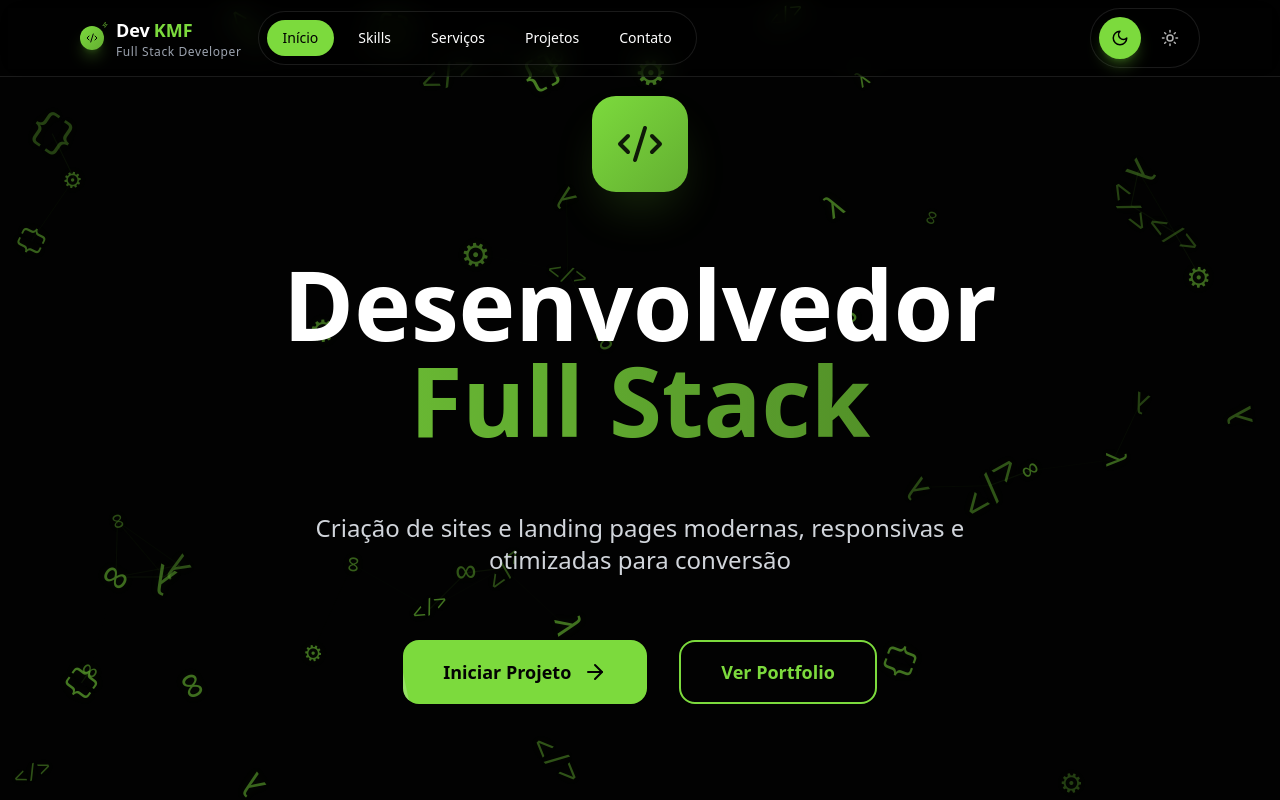
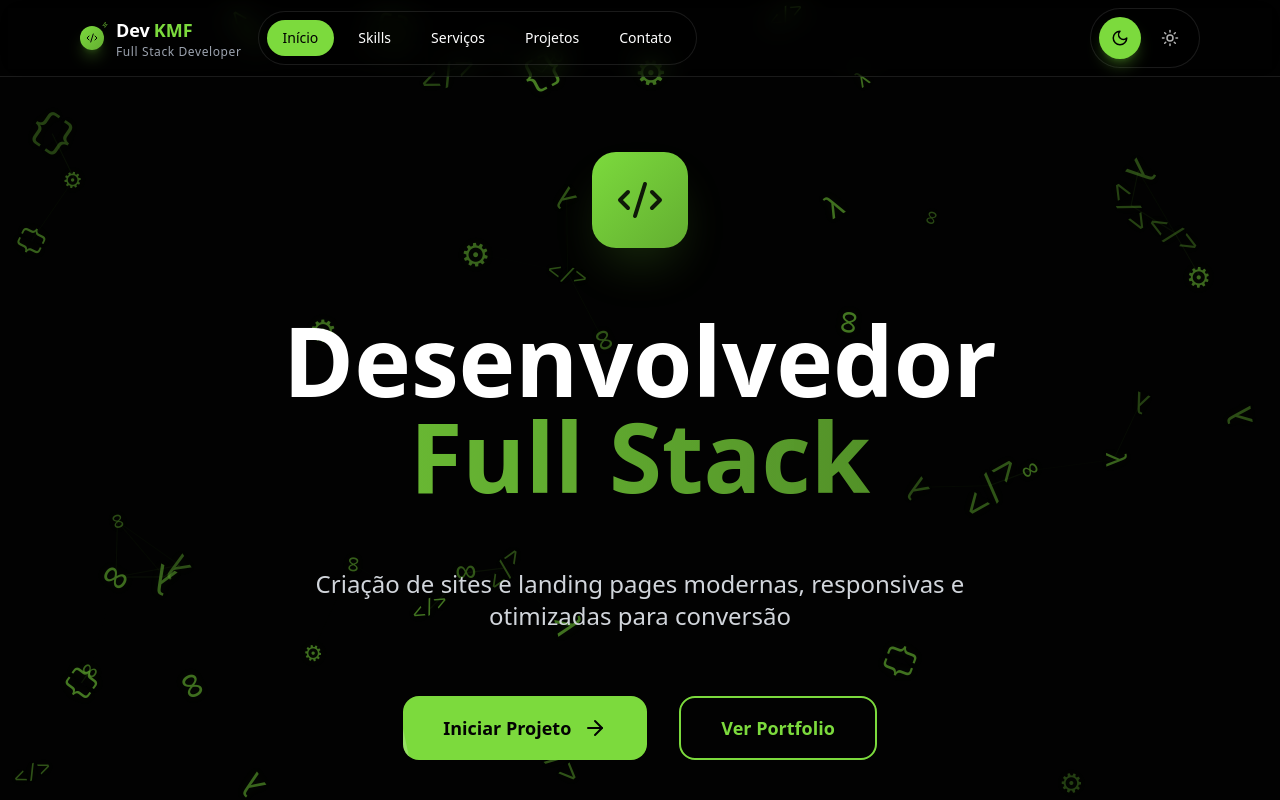
Before and after one commit to kainamf/dev-kainamf, a React (Create React App) app: page / in a window 1280 px wide. Shown: the top 800 px of the page. Built offline with nearby package versions, Linux system fonts and the light colour scheme.

Commit message:
feat: add padding adjustments to HeroSection for improved layout

```diff
--- a/src/components/home/HeroSection/HeroSection.tsx
+++ b/src/components/home/HeroSection/HeroSection.tsx
@@ -13,7 +13,7 @@
 }
 
 const HeroSection: React.FC<HeroSectionProps> = ({ theme, themeClasses, scrollY, isHovered, setIsHovered, technologies, currentTech, scrollToSection }) => (
-  <section id="home" className="min-h-screen flex items-center justify-center p-4">
+  <section id="home" className="min-h-screen flex items-center justify-center p-4 pt-24 sm:pt-32">
     <div className="w-full max-w-6xl text-center flex flex-col items-center gap-8">
       <div
         className="inline-flex items-center justify-center w-24 h-24 bg-gradient-to-br from-[#7CDA3D] to-[#7CDA3D]/80 rounded-3xl mb-8 transform transition-all duration-500 hover:scale-110 hover:rotate-12 shadow-2xl shadow-[#7CDA3D]/20"
```
